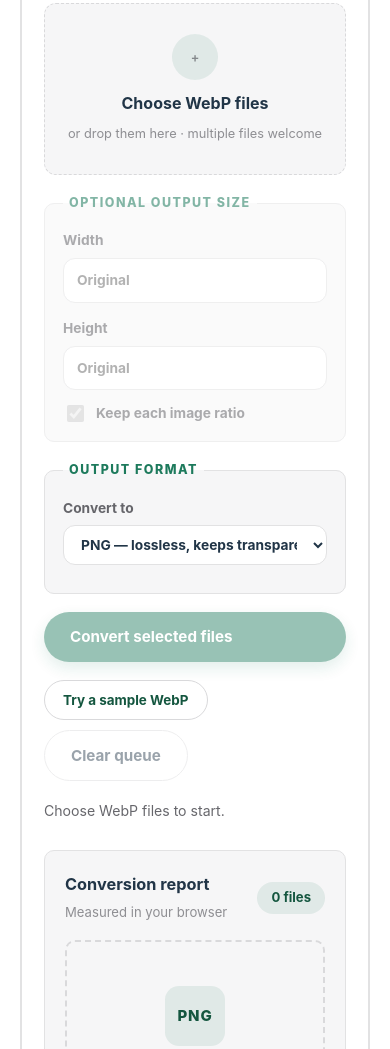
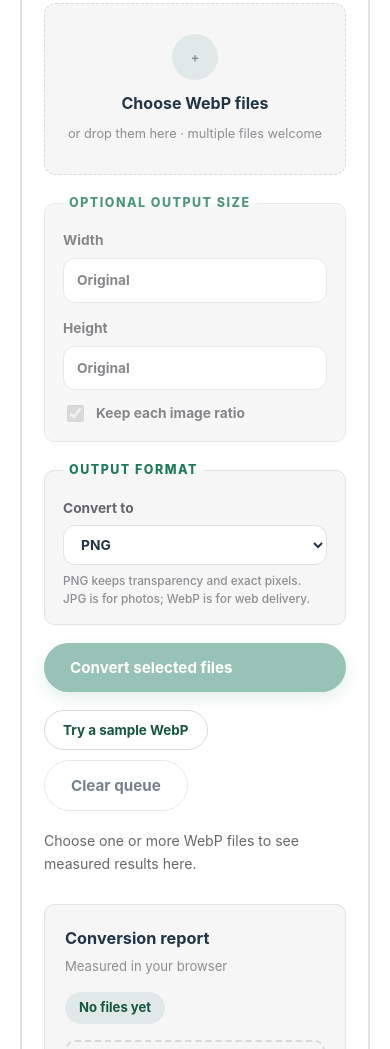
Before and after one commit to ijmu/pngtoolbox, a website built with Vite: page index.html in a window 390 px wide. Shown: the part 1425-2474 px from the top of the page. Built offline with nearby package versions, Linux system fonts and the light colour scheme; what pica would draw is missing.

Commit message:
Polish converter responsive workspace

```diff
--- a/index.html
+++ b/index.html
@@ -107,9 +107,9 @@
                     <div class="field-row">
                       <label>Convert to
                         <select id="webpPageFormat">
-                          <option value="png" selected>PNG — lossless, keeps transparency</option>
-                          <option value="jpg">JPG — smallest files for photos</option>
-                          <option value="webp">WebP — smallest files for the web</option>
+                          <option value="png" selected>PNG</option>
+                          <option value="jpg">JPG</option>
+                          <option value="webp">WebP</option>
                         </select>
                       </label>
                     </div>
@@ -118,7 +118,8 @@
                       <input id="webpPageQuality" type="range" min="40" max="95" value="85" />
                       <output id="webpQualityValue">85%</output>
                     </div>
-                    <p class="field-help" id="webpFormatNote" hidden>Some browsers cannot re-encode WebP. If that happens the file is saved as PNG instead and every affected row says so.</p>
+                    <p class="field-help format-help">PNG keeps transparency and exact pixels. JPG is for photos; WebP is for web delivery.</p>
+                     <p class="field-help" id="webpFormatNote" hidden>Some browsers cannot re-encode WebP. If that happens the file is saved as PNG instead and every affected row says so.</p>
                   </fieldset>
                   <button id="webpPageConvert" class="primary-button" type="button" disabled>Convert selected files</button>
                   <div class="webp-secondary-actions">
@@ -126,11 +127,11 @@
                     <button id="webpPageClear" class="secondary-button" type="button" disabled>Clear queue</button>
                   </div>
                   <progress id="webpPageProgress" class="progress-bar" max="100" value="0" hidden>0%</progress>
-                  <div id="webpPageStatus" class="status" role="status">Choose WebP files to start.</div>
+                  <div id="webpPageStatus" class="status" role="status">Choose one or more WebP files to see measured results here.</div>
                 </aside>
                 <div class="webp-results" aria-live="polite">
-                  <div class="webp-results-head"><div><strong>Conversion report</strong><span>Measured in your browser</span></div><span id="webpPageCount">0 files</span></div>
-                  <div id="webpPageEmpty" class="webp-empty"><span class="preview-symbol">PNG</span><h3>Your measured results appear here</h3><p>Each row reports source dimensions, output dimensions, source size, output size, and a direct download.</p></div>
+                  <div class="webp-results-head"><div><strong>Conversion report</strong><span>Measured in your browser</span></div><span id="webpPageCount">No files yet</span></div>
+                  <div id="webpPageEmpty" class="webp-empty"><span class="preview-symbol">PNG</span><h3>Your measured results appear here</h3><p>Choose one or more WebP files to see measured dimensions, file sizes, and downloads here.</p></div>
                   <p id="webpPageSummary" class="webp-summary" hidden></p>
                   <div id="webpPageResults" class="webp-result-list"></div>
                   <button id="webpPageZip" class="primary-button webp-zip" type="button" hidden>Download all PNGs as ZIP</button>
@@ -153,7 +154,7 @@
             <div class="hp-card"><div class="hp-icon">📦</div><h3>True batch conversion</h3><p>Queue as many WebP files as you need and convert them all in one pass — no one-at-a-time limits.</p></div>
             <div class="hp-card"><div class="hp-icon">🗂️</div><h3>One-click ZIP download</h3><p>Batch results are bundled into a single ZIP archive, so you download everything at once.</p></div>
             <div class="hp-card"><div class="hp-icon">🫥</div><h3>Transparency preserved</h3><p>If the WebP source has transparent pixels, the PNG output keeps the alpha channel intact.</p></div>
-            <div class="hp-card"><div class="hp-icon">🎚️</div><h3>PNG or JPG output</h3><p>Choose per batch: PNG for lossless quality and transparency, or JPG with an adjustable quality slider for the smallest photo files.</p></div>
+            <div class="hp-card"><div class="hp-icon">🎚️</div><h3>PNG, JPG, or WebP output</h3><p>Choose per batch: PNG for lossless quality and transparency, JPG for compact photos, or WebP for web delivery.</p></div>
             <div class="hp-card"><div class="hp-icon">📐</div><h3>Optional resizing</h3><p>Keep the original dimensions or set an exact output size with aspect-ratio protection.</p></div>
             <div class="hp-card"><div class="hp-icon">🧾</div><h3>Measured report</h3><p>Every row shows real source and output dimensions plus real file sizes — read from the actual files.</p></div>
             <div class="hp-card"><div class="hp-icon">🔒</div><h3>100% local &amp; private</h3><p>Conversion runs on your device with the browser's own decoders. Nothing is uploaded — ever.</p></div>
--- a/src/converter-ui.ts
+++ b/src/converter-ui.ts
@@ -132,14 +132,14 @@ export function createConverter(options: {
   function renderJobs(): void {
     resetOutputs();
     const count = jobs.length;
-    ui.count.textContent = `${count} file${count === 1 ? "" : "s"}`;
+    ui.count.textContent = count ? `${count} file${count === 1 ? "" : "s"}` : "No files yet";
     const enabled = count > 0;
     ui.sizeControls.disabled = !enabled;
     ui.convertButton.disabled = !enabled || busy;
     ui.clearButton.disabled = !enabled || busy;
     ui.empty.hidden = enabled;
     if (!enabled) {
-      ui.status.textContent = `Choose ${fileLabel} to start.`;
+      ui.status.textContent = "Choose one or more WebP files to see measured results here.";
       return;
     }
     ui.status.textContent = `${count} valid file${count === 1 ? " is" : "s are"} ready. Pick an output format, then convert.`;
--- a/styles.css
+++ b/styles.css
@@ -669,7 +669,9 @@ main.page ul, main.page ol { color: #39414f; padding-left: 22px; line-height: 1.
 
 .webp-size-controls { border: 1px solid var(--line); border-radius: var(--radius); background: var(--surface-soft); padding: 16px; margin: 0; }
 .webp-size-controls legend { font-size: 0.8rem; font-weight: 750; color: var(--ink-2); padding: 0 6px; }
-.webp-size-controls:disabled { opacity: 0.55; }
+.webp-size-controls:disabled { opacity: 0.78; }
+.webp-size-controls:disabled label, .webp-size-controls:disabled input::placeholder { color: var(--ink-2); }
+.webp-secondary-actions .secondary-button:disabled { opacity: 0.62; }
 
 /* ---------- Evidence / decision / content grid / FAQ ---------- */
 .evidence-grid { display: grid; grid-template-columns: repeat(3, 1fr); gap: 20px; }
@@ -761,7 +763,9 @@ details p { margin: 12px 0 0; color: var(--ink-2); font-size: 0.95rem; }
   color: var(--accent);
   padding: 0 6px;
 }
-.webp-size-controls:disabled { opacity: 0.55; }
+.webp-size-controls:disabled { opacity: 0.78; }
+.webp-size-controls:disabled label, .webp-size-controls:disabled input::placeholder { color: var(--ink-2); }
+.webp-secondary-actions .secondary-button:disabled { opacity: 0.62; }
 
 .webp-secondary-actions { display: flex; gap: 10px; align-items: center; flex-wrap: wrap; }
 .webp-secondary-actions .try-sample { margin-top: 0; }
@@ -883,6 +887,15 @@ body.dark .format-warning { color: #f0c76a; }
 .webp-zip { justify-self: start; }
 
 /* ---------- Responsive ---------- */
+.webp-workspace-grid > *, .webp-controls, .webp-results, .webp-size-controls, .webp-size-controls label { min-width: 0; }
+.webp-controls, .webp-results { max-width: 100%; }
+#webpFormatControls select { min-width: 0; text-overflow: ellipsis; white-space: nowrap; }
+.format-help { margin: -4px 0 0; line-height: 1.45; }
+body { overflow-x: clip; }
+@media (max-width: 1100px) {
+  .webp-workspace-grid { grid-template-columns: 1fr; }
+}
+
 @media (max-width: 980px) {
   .preset-tool-grid, .transparent-grid, .webp-workspace-grid, .tool-grid { grid-template-columns: 1fr; }
   .task-intro, .transparent-intro { grid-template-columns: 1fr; align-items: start; gap: 24px; }
```
